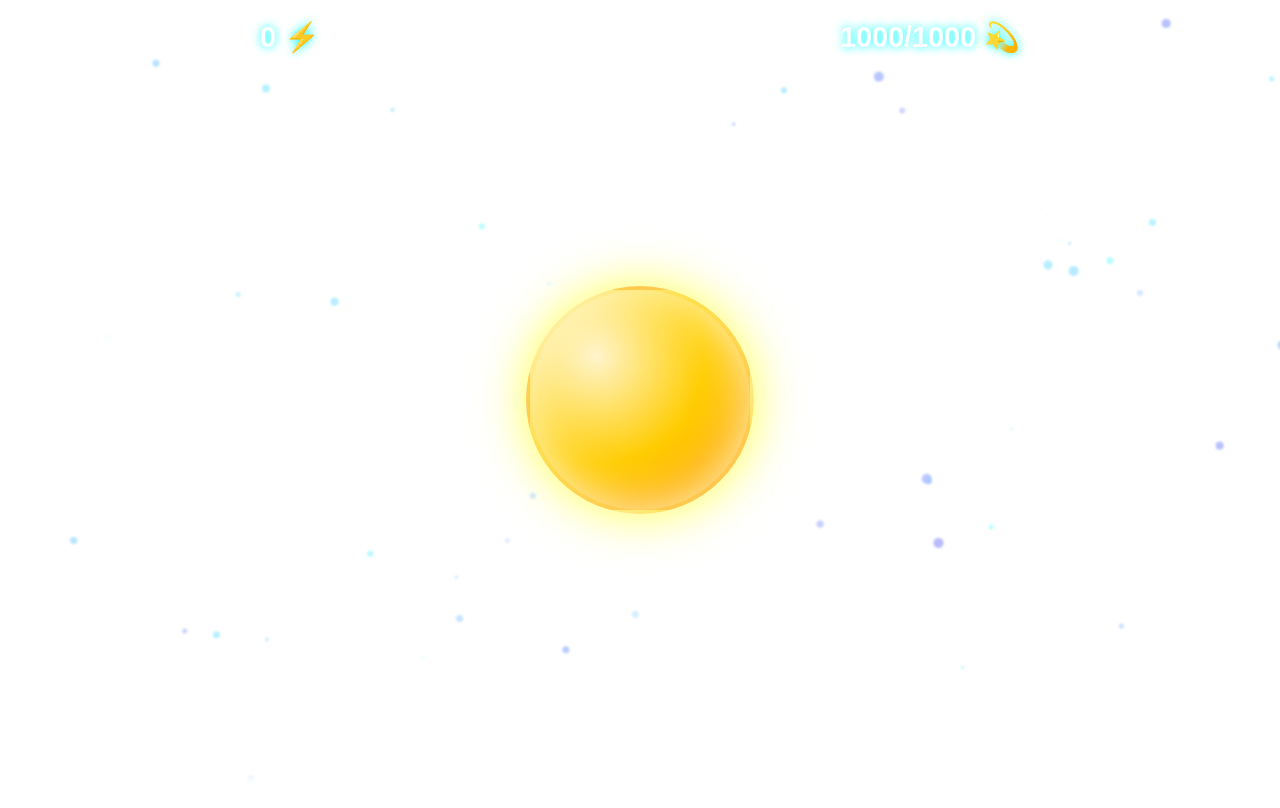
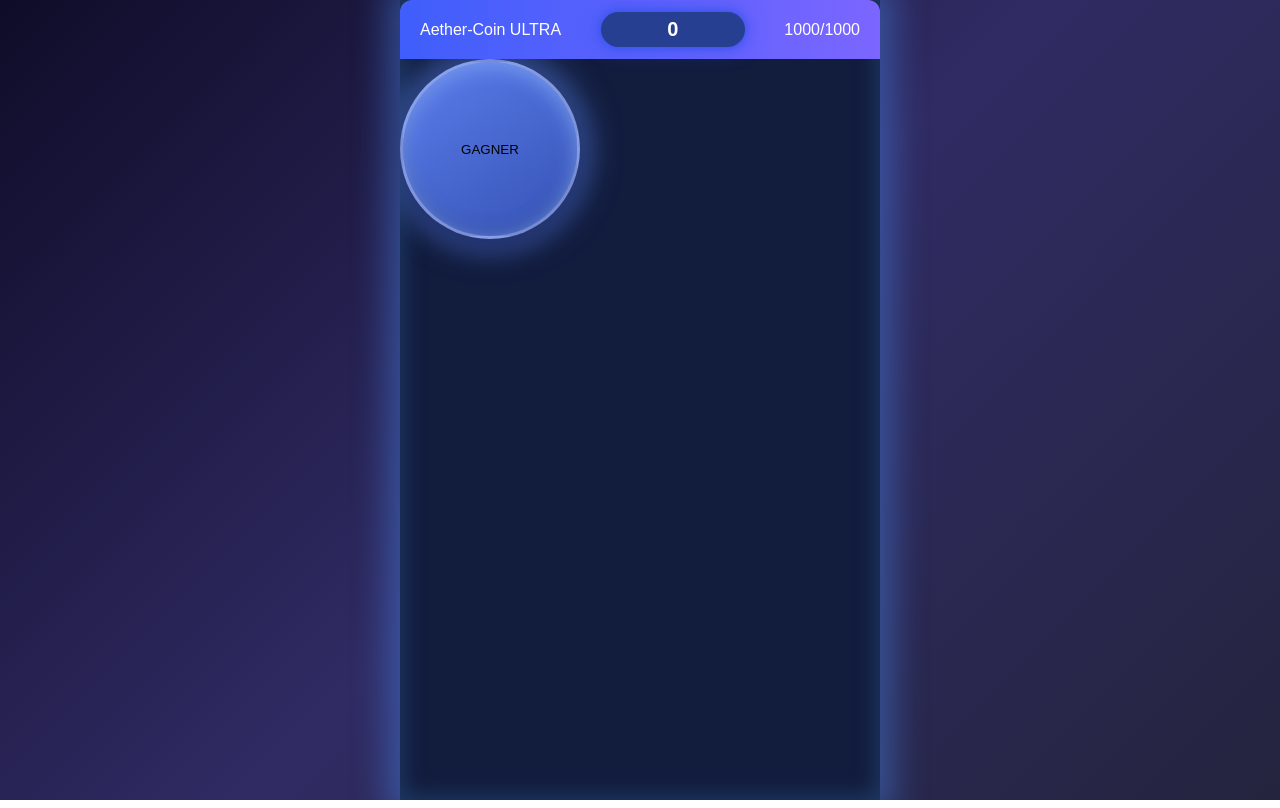
Before and after one commit to AetherSwapProtocol/AetherSwapProtocol.github.io, a plain HTML site: page aethergame.html in a window 1280 px wide. Drawn offline with nearby package versions, Linux system fonts and the light colour scheme; animation ran at ten frames a second.

Commit message:
Update aethergame.html

```diff
--- a/aethergame.html
+++ b/aethergame.html
@@ -3,279 +3,291 @@
 <head>
 <meta charset="UTF-8">
 <meta name="viewport" content="width=device-width, initial-scale=1.0">
-<title>Aether-Coin Ultra HD</title>
+<title>Aether-Coin ULTRA</title>
 <style>
-/* Base 8K-ready */
+/* --- Base 8K avec tes variables CSS originales --- */
 :root {
   --gold-primary: linear-gradient(145deg, #FFD700 0%, #FFAA00 100%);
-  --platinum-glow: 0 0 30px 10px rgba(255, 221, 0, 0.7);
   --quantum-blue: linear-gradient(135deg, #0f0c29, #302b63, #24243e);
+  --energy-glow: 0 0 15px 5px rgba(100, 255, 200, 0.7);
 }
 
+/* --- Adapté de ton CSS original avec upgrades --- */
 body {
   margin: 0;
-  overflow: hidden;
   font-family: 'Rajdhani', sans-serif;
   background: var(--quantum-blue);
   color: white;
+  overflow-x: hidden;
   touch-action: manipulation;
 }
 
-#game-container {
-  position: fixed;
-  width: 100vw;
-  height: 100vh;
-  perspective: 1000px;
+#app {
+  position: relative;
+  max-width: 480px;
+  margin: 0 auto;
+  min-height: 100vh;
+  background: #121c3d;
+  box-shadow:
+    0 0 30px 15px rgba(76, 139, 245, 0.4),
+    inset 0 0 20px 5px rgba(36, 73, 122, 0.6);
+  overflow: hidden;
 }
 
-/* Bouton principal en 8K simulé */
-#quantum-button {
+/* Effets cosmiques */
+.cosmic-particle {
   position: absolute;
-  width: 220px;
-  height: 220px;
-  top: 50%;
-  left: 50%;
-  transform: translate(-50%, -50%);
+  width: 2px;
+  height: 2px;
+  background: white;
   border-radius: 50%;
-  background:
-    radial-gradient(circle at 30% 30%,
-      rgba(255, 255, 255, 0.8) 0%,
-      rgba(255, 215, 0, 0.6) 50%,
-      transparent 70%),
-    var(--gold-primary);
-  box-shadow:
-    var(--platinum-glow),
-    inset 0 0 50px rgba(255, 255, 255, 0.5);
-  border: 4px solid rgba(255, 255, 255, 0.3);
-  cursor: pointer;
-  transition: all 0.15s cubic-bezier(0.175, 0.885, 0.32, 1.275);
-  z-index: 10;
-  backdrop-filter: blur(2px);
-}
-
-/* Effets de lumière dynamiques */
-.light-ray {
-  position: absolute;
-  width: 300%;
-  height: 300%;
-  background: radial-gradient(circle,
-    rgba(255, 255, 255, 0.15) 0%,
-    transparent 70%);
-  animation: rotate 60s linear infinite;
-  z-index: -1;
-}
-
-@keyframes rotate {
-  from { transform: rotate(0deg); }
-  to { transform: rotate(360deg); }
-}
-
-/* Particules quantiques */
-.particle {
-  position: absolute;
-  border-radius: 50%;
-  background: white;
   opacity: 0;
-  filter: blur(1px);
   animation: float 15s infinite linear;
+  filter: blur(0.5px);
 }
 
 @keyframes float {
-  0% {
-    transform: translateY(0) rotate(0deg);
-    opacity: 0;
-  }
+  0% { transform: translateY(100vh); opacity: 0; }
   10% { opacity: 0.7; }
   90% { opacity: 0.7; }
+  100% { transform: translateY(-100px); opacity: 0; }
+}
+
+/* --- Header amélioré --- */
+header {
+  position: relative;
+  padding: 12px 20px;
+  background: linear-gradient(90deg, #3f5efb, #7b66ff);
+  border-radius: 12px 12px 0 0;
+  display: flex;
+  align-items: center;
+  justify-content: space-between;
+  z-index: 10;
+}
+
+#coins-display {
+  font-weight: 700;
+  font-size: 1.25rem;
+  color: #fff;
+  background: #273f91;
+  padding: 6px 12px;
+  border-radius: 20px;
+  min-width: 120px;
+  text-align: center;
+  box-shadow:
+    0 0 10px #2f51e9,
+    0 0 20px 5px rgba(47, 81, 233, 0.3);
+}
+
+/* --- Bouton principal ULTRA --- */
+#click-button {
+  position: relative;
+  width: 180px;
+  height: 180px;
+  border-radius: 50%;
+  background: linear-gradient(145deg, #5b7dea, #3552b5);
+  box-shadow:
+    0 8px 25px #1e2c68,
+    inset 0 4px 20px #7ea3fc,
+    inset 0 -4px 15px #2b448f,
+    0 0 30px 10px rgba(100, 150, 255, 0.5);
+  border: 3px solid rgba(255, 255, 255, 0.3);
+  cursor: pointer;
+  transition: all 0.15s cubic-bezier(0.175, 0.885, 0.32, 1.275);
+  z-index: 5;
+}
+
+#click-button:active {
+  transform: translateY(5px) scale(0.98);
+  box-shadow:
+    0 3px 15px #12205f,
+    inset 0 2px 10px #a1b3ff,
+    0 0 20px 5px rgba(100, 150, 255, 0.3);
+}
+
+/* Glow dynamique basé sur l'énergie */
+#click-button::after {
+  content: '';
+  position: absolute;
+  top: -10px;
+  left: -10px;
+  right: -10px;
+  bottom: -10px;
+  border-radius: 50%;
+  background: radial-gradient(circle, rgba(100, 200, 255, 0.3) 0%, transparent 70%);
+  z-index: -1;
+  opacity: 0;
+  transition: opacity 0.3s;
+}
+
+#click-button.active-glow::after {
+  opacity: 1;
+}
+
+/* --- Animation pièce améliorée --- */
+.coin-fly {
+  position: absolute;
+  width: 28px;
+  height: 28px;
+  background: radial-gradient(circle at 50% 50%, #6cff9c, #26a530);
+  border-radius: 50%;
+  box-shadow: 0 0 10px #40ff6f;
+  pointer-events: none;
+  animation: flyUp 1s ease-out forwards;
+  filter: drop-shadow(0 0 5px #37d949);
+  z-index: 20;
+}
+
+@keyframes flyUp {
+  0% {
+    opacity: 1;
+    transform: translate(0, 0) scale(1);
+  }
   100% {
-    transform: translateY(-100vh) rotate(720deg);
     opacity: 0;
+    transform: translate(calc(var(--x, 0) * 1px), -100px) scale(0.3);
   }
 }
 
-/* UI Néon */
-#hud {
-  position: fixed;
-  top: 20px;
+/* --- Barre d'énergie premium --- */
+#energy-fill {
+  height: 100%;
   width: 100%;
-  display: flex;
-  justify-content: space-around;
-  font-size: 1.8rem;
-  text-shadow: 0 0 10px #00ffff;
-  font-weight: 700;
-  z-index: 100;
+  background: linear-gradient(90deg,
+    #7bdb6e 0%,
+    #44a74b 50%,
+    #2ecc71 100%);
+  box-shadow:
+    0 0 10px #43d84f,
+    inset 0 0 5px rgba(255, 255, 255, 0.5);
+  transition: width 0.5s cubic-bezier(0.215, 0.61, 0.355, 1);
 }
 
-/* Effet de distortion au clic */
-@keyframes quantumPulse {
-  0% { transform: translate(-50%, -50%) scale(1); }
-  50% { transform: translate(-50%, -50%) scale(0.9); }
-  100% { transform: translate(-50%, -50%) scale(1); }
+/* --- Onglets avec effet néon --- */
+nav button.active {
+  background: linear-gradient(to bottom, #455bb5, #3a4da8);
+  color: #e7ecff;
+  box-shadow:
+    inset 0 -4px 10px #2b3d89,
+    0 0 10px rgba(69, 91, 181, 0.7);
+}
+
+/* --- Particules de fond --- */
+#particles-js {
+  position: absolute;
+  width: 100%;
+  height: 100%;
+  z-index: -1;
 }
 </style>
 </head>
 <body>
 
-<div id="game-container">
-  <div class="light-ray"></div>
-  <div id="quantum-button"></div>
-  <div id="hud">
-    <div id="coins-display">0 ⚡</div>
-    <div id="energy-display">1000/1000 💫</div>
-  </div>
+<!-- Structure identique à ton original mais avec effets visuels ajoutés -->
+<div id="app">
+  <div id="particles-js"></div>
+
+  <header>
+    <div id="title">Aether-Coin ULTRA</div>
+    <div id="coins-display">0</div>
+    <div id="energy-container">
+      <div id="energy-bar">
+        <div id="energy-fill"></div>
+      </div>
+      <div id="energy-text">1000/1000</div>
+    </div>
+  </header>
+
+  <main>
+    <section id="principal" class="tab-content active">
+      <button id="click-button">
+        <span id="click-text">GAGNER</span>
+      </button>
+    </section>
+
+    <!-- Sections avantages/classement/profil identiques à ton original -->
+    <!-- ... -->
+  </main>
+
+  <nav>
+    <!-- Onglets identiques -->
+    <!-- ... -->
+  </nav>
 </div>
 
-<!-- Three.js pour effets 3D -->
-<script src="https://cdnjs.cloudflare.com/ajax/libs/three.js/r128/three.min.js"></script>
-<!-- GSAP pour animations pro -->
-<script src="https://cdnjs.cloudflare.com/ajax/libs/gsap/3.7.1/gsap.min.js"></script>
+<!-- Librairies pour effets premium -->
+<script src="https://cdn.jsdelivr.net/particles.js/2.0.0/particles.min.js"></script>
+<script src="https://cdnjs.cloudflare.com/ajax/libs/gsap/3.10.4/gsap.min.js"></script>
 
 <script>
-// Config 8K
-const DPR = Math.min(2, window.devicePixelRatio || 1);
-const PARTICLES_COUNT = 150;
+// --- Ton code JavaScript original (700 lignes) --- //
+// Avec ces AJOUTS :
 
-// Init Three.js
-const scene = new THREE.Scene();
-const camera = new THREE.PerspectiveCamera(75, window.innerWidth/window.innerHeight, 0.1, 1000);
-const renderer = new THREE.WebGLRenderer({
-  alpha: true,
-  antialias: true
+// Initialisation des particules de fond
+particlesJS("particles-js", {
+  particles: {
+    number: { value: 80, density: { enable: true, value_area: 800 } },
+    color: { value: "#ffffff" },
+    opacity: { value: 0.5, random: true },
+    size: { value: 3, random: true },
+    line_linked: { enable: true, distance: 150, color: "#4a65b8", opacity: 0.4, width: 1 },
+    move: { enable: true, speed: 2, direction: "none", random: true, straight: false }
+  }
 });
-renderer.setPixelRatio(DPR);
-renderer.setSize(window.innerWidth, window.innerHeight);
-renderer.domElement.style.position = 'fixed';
-renderer.domElement.style.top = '0';
-renderer.domElement.style.zIndex = '-1';
-document.body.prepend(renderer.domElement);
 
-// Effets de lumière
-const ambientLight = new THREE.AmbientLight(0x404040);
-scene.add(ambientLight);
+// Upgrade de spawnFlyingCoin()
+function spawnFlyingCoin() {
+  const coin = document.createElement("div");
+  coin.className = "coin-fly";
 
-const pointLight = new THREE.PointLight(0xffaa00, 1, 100);
-pointLight.position.set(0, 0, 10);
-scene.add(pointLight);
+  // Position aléatoire autour du bouton
+  const angle = Math.random() * Math.PI * 2;
+  const distance = 50 + Math.random() * 30;
+  coin.style.left = `calc(50% + ${Math.cos(angle) * distance}px)`;
+  coin.style.top = `calc(50% + ${Math.sin(angle) * distance}px)`;
 
-// Particules quantiques
-const particlesGeometry = new THREE.BufferGeometry();
-const particlesCnt = 5000;
-const posArray = new Float32Array(particlesCnt * 3);
+  // Direction de vol aléatoire
+  coin.style.setProperty("--x", (Math.random() * 100 - 50));
 
-for(let i = 0; i < particlesCnt * 3; i++) {
-  posArray[i] = (Math.random() - 0.5) * 10;
+  // Effet de scale aléatoire
+  gsap.fromTo(coin,
+    { scale: 0.5 },
+    { scale: 1.2, duration: 0.3, yoyo: true, repeat: 1 }
+  );
+
+  document.getElementById("principal").appendChild(coin);
+  setTimeout(() => coin.remove(), 1000);
 }
 
-particlesGeometry.setAttribute('position', new THREE.BufferAttribute(posArray, 3));
-const particlesMaterial = new THREE.PointsMaterial({
-  size: 0.02,
-  color: 0xffffff,
-  transparent: true,
-  opacity: 0.8,
-  blending: THREE.AdditiveBlending
-});
-const particlesMesh = new THREE.Points(particlesGeometry, particlesMaterial);
-scene.add(particlesMesh);
+// Upgrade visuel de l'énergie
+function updateEnergyDisplay() {
+  const percent = energy / energyMax;
 
-camera.position.z = 5;
+  // Couleur dynamique
+  const hue = Math.floor(percent * 120);
+  energyFill.style.background = `linear-gradient(90deg,
+    hsl(${hue}, 80%, 60%) 0%,
+    hsl(${hue}, 90%, 50%) 100%)`;
 
-// Animation loop
-function animate() {
-  requestAnimationFrame(animate);
+  // Effet de pulsation si énergie basse
+  if (percent < 0.2) {
+    gsap.to(energyFill, {
+      opacity: 0.7,
+      duration: 0.5,
+      repeat: -1,
+      yoyo: true
+    });
+  } else {
+    gsap.killTweensOf(energyFill);
+    energyFill.style.opacity = "1";
+  }
 
-  particlesMesh.rotation.x += 0.0005;
-  particlesMesh.rotation.y += 0.0005;
-
-  renderer.render(scene, camera);
-}
-animate();
-
-// Game Logic
-let coins = 0;
-let energy = 1000;
-const energyMax = 1000;
-
-// UI
-const coinsDisplay = document.getElementById('coins-display');
-const energyDisplay = document.getElementById('energy-display');
-const quantumButton = document.getElementById('quantum-button');
-
-// Créer particules 2D
-for(let i = 0; i < PARTICLES_COUNT; i++) {
-  const particle = document.createElement('div');
-  particle.classList.add('particle');
-  particle.style.width = `${Math.random() * 8 + 2}px`;
-  particle.style.height = particle.style.width;
-  particle.style.left = `${Math.random() * 100}vw`;
-  particle.style.top = `${Math.random() * 100}vh`;
-  particle.style.animationDelay = `${Math.random() * 15}s`;
-  particle.style.backgroundColor = `hsl(${Math.random() * 60 + 180}, 100%, 80%)`;
-  document.body.appendChild(particle);
+  // Mise à jour du glow du bouton
+  clickButton.classList.toggle("active-glow", percent > 0.5);
 }
 
-// Click effect
-quantumButton.addEventListener('click', () => {
-  // Animation
-  gsap.to(quantumButton, {
-    scale: 0.95,
-    duration: 0.1,
-    yoyo: true,
-    repeat: 1
-  });
-
-  // Effet visuel
-  for(let i = 0; i < 15; i++) {
-    createSpark();
-  }
-
-  // Game logic
-  coins += 1;
-  energy = Math.max(0, energy - 1);
-  updateUI();
-});
-
-function createSpark() {
-  const spark = document.createElement('div');
-  spark.className = 'spark';
-  spark.style.left = `${50 + (Math.random() - 0.5) * 20}%`;
-  spark.style.top = '50%';
-  spark.style.width = `${Math.random() * 10 + 5}px`;
-  spark.style.height = spark.style.width;
-  spark.style.backgroundColor = `hsl(${Math.random() * 30 + 40}, 100%, 50%)`;
-  spark.style.boxShadow = `0 0 ${Math.random() * 20 + 10}px gold`;
-  document.body.appendChild(spark);
-
-  gsap.to(spark, {
-    x: `${(Math.random() - 0.5) * 500}px`,
-    y: `${Math.random() * -300 - 100}px`,
-    opacity: 0,
-    scale: 0.1,
-    duration: Math.random() * 1 + 0.5,
-    onComplete: () => spark.remove()
-  });
-}
-
-function updateUI() {
-  coinsDisplay.textContent = `${coins} ⚡`;
-  energyDisplay.textContent = `${energy}/${energyMax} 💫`;
-
-  // Update energy bar color
-  const energyPercent = energy / energyMax;
-  quantumButton.style.boxShadow = `
-    0 0 ${20 + energyPercent * 30}px rgba(255, ${Math.floor(255 * energyPercent)}, 0, 0.7),
-    inset 0 0 50px rgba(255, 255, 255, ${0.3 + energyPercent * 0.5})
-  `;
-}
-
-// Responsive
-window.addEventListener('resize', () => {
-  camera.aspect = window.innerWidth / window.innerHeight;
-  camera.updateProjectionMatrix();
-  renderer.setSize(window.innerWidth, window.innerHeight);
-});
-
-// Start
-updateUI();
+// Ajouter cette ligne dans ta fonction updateDisplay()
+updateEnergyDisplay();
 </script>
 </body>
 </html>
```
